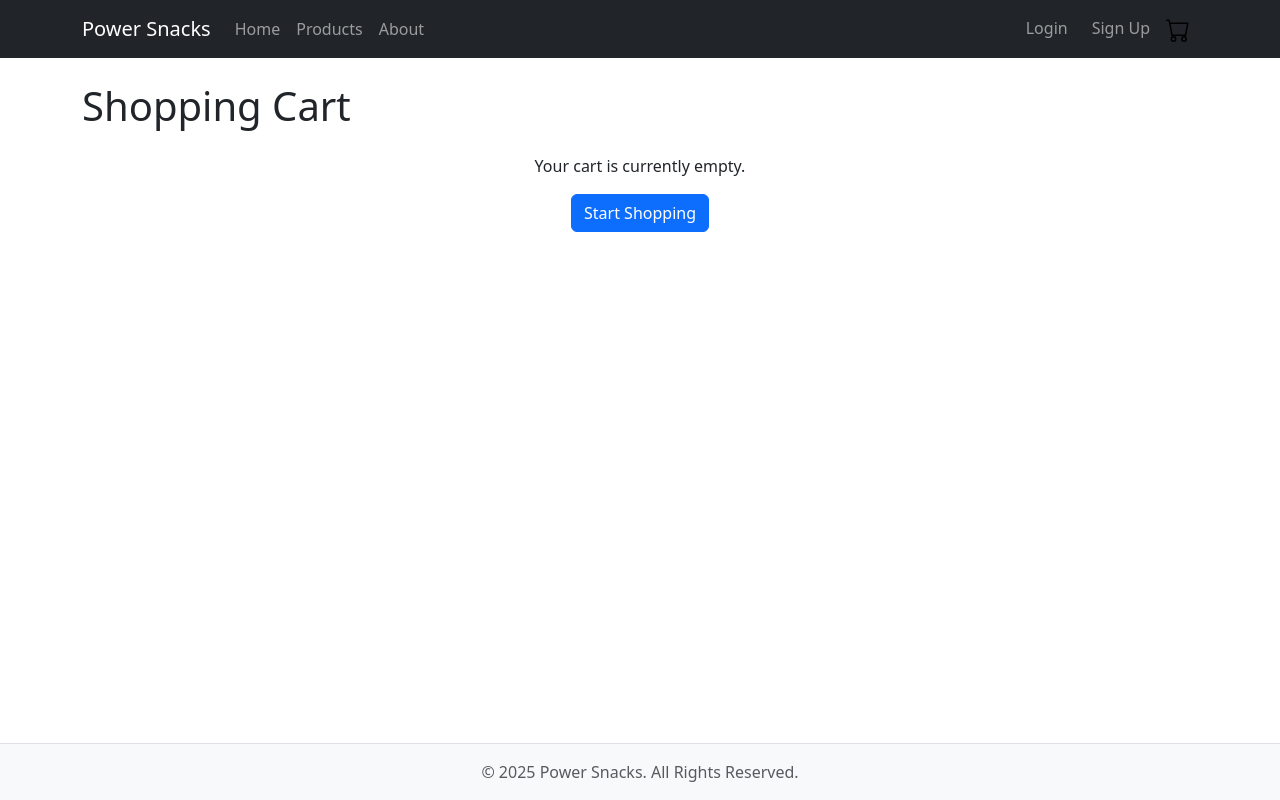
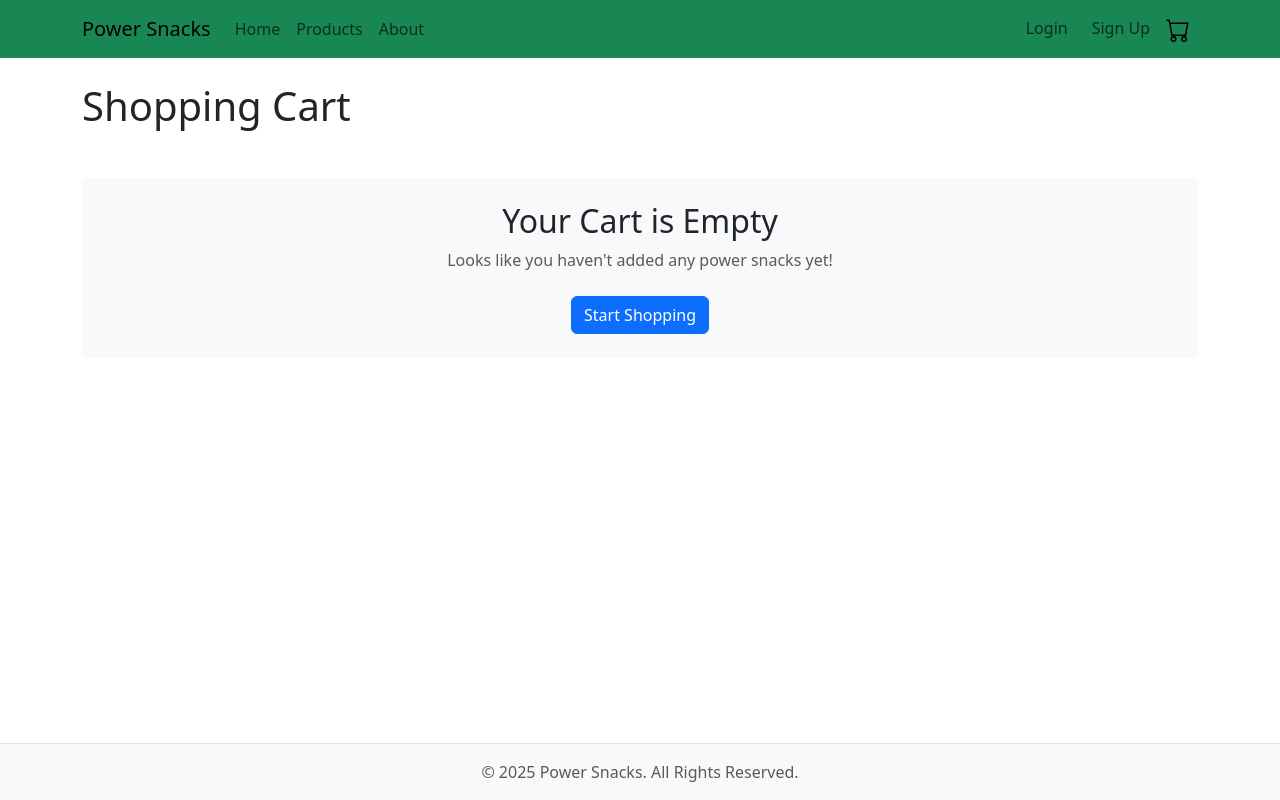
Before and after one commit to JuanSalda91/power-snacks-frontend, a React (Vite) app: page /cart in a window 1280 px wide. Built offline with nearby package versions, Linux system fonts and the light colour scheme; no server answers.

Commit message:
feat: final polish, Navbar color, active links, spinners.

```diff
--- a/src/App.jsx
+++ b/src/App.jsx
@@ -1,5 +1,5 @@
 import React from 'react';
-import { Routes, Route, Link, useNavigate, Navigate } from 'react-router-dom';
+import { Routes, Route, Link, useNavigate, Navigate, NavLink } from 'react-router-dom';
 import { useAuth } from './contexts/AuthContext';
 import { useCart } from './contexts/CartContext';
 
@@ -43,9 +43,9 @@ function App() {
     <div className="App d-flex flex-column min-vh-100">
 
       {/* --- START: Replaced Header with React-Bootstrap Navbar --- */}
-      <Navbar expand="lg" bg="dark" data-bs-theme="dark" sticky="top"> {/* Responsive collapse, dark theme, stays at top */}
+      <Navbar expand="lg" bg="success" data-bs-theme="light" sticky="top">
         <Container> {/* Constrains navbar content width */}
-          {/* Brand/Logo - links to home */}
+          {/* Brand/Logo */}
           <Navbar.Brand>Power Snacks</Navbar.Brand>
 
           {/* Hamburger button for mobile */}
@@ -55,9 +55,9 @@ function App() {
           <Navbar.Collapse id="basic-navbar-nav">
             {/* Main navigation links (pushed left) */}
             <Nav className="me-auto">
-              <Nav.Link as={Link} to="/">Home</Nav.Link>
-              <Nav.Link as={Link} to="/products">Products</Nav.Link>
-              <Nav.Link as={Link} to="/about">About</Nav.Link>
+              <Nav.Link as={NavLink} to="/" end>Home</Nav.Link>
+              <Nav.Link as={NavLink} to="/products">Products</Nav.Link>
+              <Nav.Link as={NavLink} to="/about">About</Nav.Link>
             </Nav>
 
             {/* Auth-related links/button (pushed right) */}
--- a/src/components/Products/ProductList.jsx
+++ b/src/components/Products/ProductList.jsx
@@ -2,10 +2,12 @@ import React, { useState, useEffect } from 'react';
 import Container from 'react-bootstrap/Container';
 import Row from 'react-bootstrap/Row';
 import Col from 'react-bootstrap/Col';
-import Alert from 'react-bootstrap/Alert'; // Import Alert for errors
+import Alert from 'react-bootstrap/Alert';
 import Form from 'react-bootstrap/Form';
 import Button from 'react-bootstrap/Button';
 import ProductCard from './ProductCard';
+import Spinner from 'react-bootstrap/Spinner';
+
 
 // Import the function to fetch all products
 import { fetchAllProducts } from '../../services/productService';
@@ -13,7 +15,6 @@ import { fetchAllProducts } from '../../services/productService';
 
 function ProductList() {
   const [products, setProducts] = useState([]);
-  // --- ADDED: Loading and Error States ---
   const [loading, setLoading] = useState(true);
   const [error, setError] = useState(null);
   const [searchTerm, setSearchTerm] = useState('');
@@ -55,7 +56,13 @@ function ProductList() {
 
   // --- ADDED: Conditional Rendering for Loading/Error ---
   if (loading) {
-    return <Container className="text-center mt-5 mb-5"><p>Loading products...</p></Container>;
+    return (
+      <Container className="text-center my-5">
+        <Spinner animation="border" role="status">
+          <span className="visually-hidden">Loading...</span>
+        </Spinner>
+      </Container>
+    );
   }
 
   if (error) {
@@ -93,7 +100,15 @@ function ProductList() {
         ))}
       </Row>
       {products.length === 0 && !loading && (
-         <p className="text-center mt-4">No products found.</p>
+        <div className="text-center mt-5 mb-5 p-4 bg-light rounded">
+          <h4>No Products Found</h4>
+          <p className="text-muted">
+            {activeSearchTerm ? `Sorry, no snacks found matching "${activeSearchTerm}".` : "Check back later!"}
+          </p>
+          {activeSearchTerm && (
+            <Button variant="secondary" onClick={handleClearSearch}>Clear Search</Button>
+          )}
+        </div>
       )}
     </Container>
   );
--- /dev/null
+++ b/src/index.css
@@ -0,0 +1,6 @@
+/* In src/index.css */
+.navbar-nav .nav-link.active {
+  font-weight: bold;
+  /* Could add other styles like color or text-decoration */
+  /* color: #your-active-color !important; */
+}
--- a/src/pages/CartPage.jsx
+++ b/src/pages/CartPage.jsx
@@ -23,9 +23,10 @@ function CartPage() {
 
       {cartItems.length === 0 ? (
         // Empty cart display
-        <div className="text-center mt-4">
-          <p>Your cart is currently empty.</p>
-          <Link to="/products" className="btn btn-primary">
+        <div className="text-center mt-5 mb-5 p-4 bg-light rounded"> {/* Styled empty state */}
+          <h2>Your Cart is Empty</h2>
+          <p className="text-muted">Looks like you haven't added any power snacks yet!</p>
+          <Link to="/products" className="btn btn-primary mt-2">
             Start Shopping
           </Link>
         </div>
@@ -36,8 +37,8 @@ function CartPage() {
             {cartItems.map((item) => {
               // Construct full image URL for each item
               const imageUrl = item.image
-              ? `${STATIC_ASSET_URL}${item.image}`
-              : "https://via.placeholder.com/150?text=No+Image";
+                ? `${STATIC_ASSET_URL}${item.image}` // Prepend backend URL
+                : "https://via.placeholder.com/150?text=No+Image"; // Fallback
 
               return ( // Return the ListGroup.Item JSX
                 <ListGroup.Item key={item.id} className="px-0">
@@ -53,9 +54,9 @@ function CartPage() {
                     </Col>
 
                     {/* Name Column */}
-                    <Col xs={3} md={5}> {/* Adjusted column size */}
+                    <Col xs={3} md={5}>
                       <Link to={`/products/${item.id}`} style={{ textDecoration: 'none', color: 'inherit' }}>
-                        {item.name} {/* Make sure item name is displayed */}
+                        {item.name} {/* Display item name */}
                       </Link>
                     </Col>
 
--- a/src/pages/ProductDetailPage.jsx
+++ b/src/pages/ProductDetailPage.jsx
@@ -1,4 +1,3 @@
-// src/pages/ProductDetailPage.jsx
 import React, { useState, useEffect } from 'react';
 import { useParams } from 'react-router-dom';
 import { fetchProductById } from '../services/productService';
@@ -13,6 +12,8 @@ import Button from 'react-bootstrap/Button';
 import Alert from 'react-bootstrap/Alert';
 import Toast from 'react-bootstrap/Toast';
 import ToastContainer from 'react-bootstrap/ToastContainer';
+import Spinner from 'react-bootstrap/Spinner';
+
 
 import './ProductDetailPage.css';
 
@@ -54,8 +55,18 @@ function ProductDetailPage() {
   }, [id]);
 
   // --- Conditional Rendering ---
-  if (loading) return <Container className="text-center mt-5 mb-5"><p>Loading...</p></Container>;
+  if (loading) {
+    return (
+      <Container className="text-center my-5">
+        <Spinner animation="border" role="status">
+          <span className="visually-hidden">Loading...</span>
+        </Spinner>
+      </Container>
+    );
+  }
+
   if (error) return <Container className="mt-4 mb-5"><Alert variant="danger">Error: {error}</Alert></Container>;
+
   // Added check for product *before* accessing its properties
   if (!product) return <Container className="mt-4 mb-5"><Alert variant="warning">Product not found or could not be loaded.</Alert></Container>;
 
@@ -82,8 +93,10 @@ function ProductDetailPage() {
         <Toast
         onClose={() => setShowToast(false)}
         show={showToast}
-        autohidebg="success"
-        data-bs-theme="dark"
+        delay={2500}
+        autohide
+        bg="transparent"
+        data-bs-theme="light"
         >
           <Toast.Header closeButton={true}>
             <strong className="me-auto">Notification</strong>
--- a/src/pages/ProfilePage.jsx
+++ b/src/pages/ProfilePage.jsx
@@ -8,6 +8,7 @@ import Col from 'react-bootstrap/Col';
 import Card from 'react-bootstrap/Card';
 import ListGroup from 'react-bootstrap/ListGroup';
 import Alert from 'react-bootstrap/Alert'; // For errors
+import Spinner from 'react-bootstrap/Spinner';
 
 function ProfilePage() {
   const [profileData, setProfileData] = useState(null);
@@ -35,7 +36,13 @@ function ProfilePage() {
   // --- Conditional Rendering ---
   if (loading) {
     // Added Container for consistency
-    return <Container className="text-center mt-5 mb-5"><p>Loading profile...</p></Container>;
+    return (
+      <Container className="text-center my-5">
+        <Spinner animation="border" role="status">
+          <span className="visually-hidden">Loading...</span>
+        </Spinner>
+      </Container>
+    );
   }
 
   if (error) {
```
